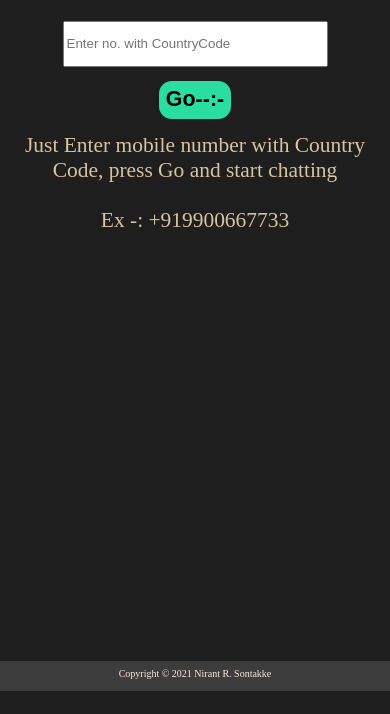
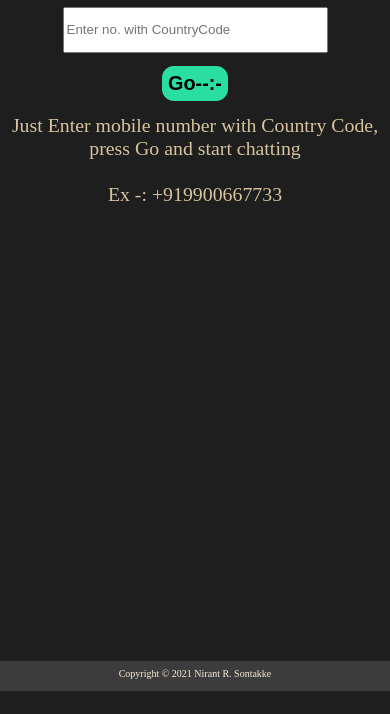
Before and after one commit to NRS08/WhatsApp-Direct, a plain HTML site: page index.html in a window 390 px wide. Shown: the part 153-867 px from the top of the page. Drawn offline with Linux system fonts and the light colour scheme.

Commit message:
Update styles.css

```diff
--- a/styles.css
+++ b/styles.css
@@ -98,6 +98,6 @@ footer p{
 
     html{
 
-         font-size: 67%;
+         font-size: 62%;
     }
 }
```
